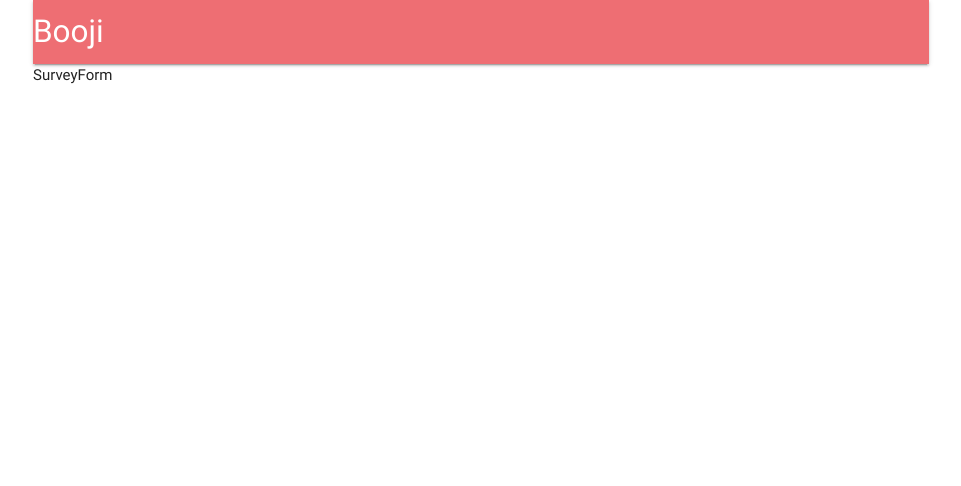
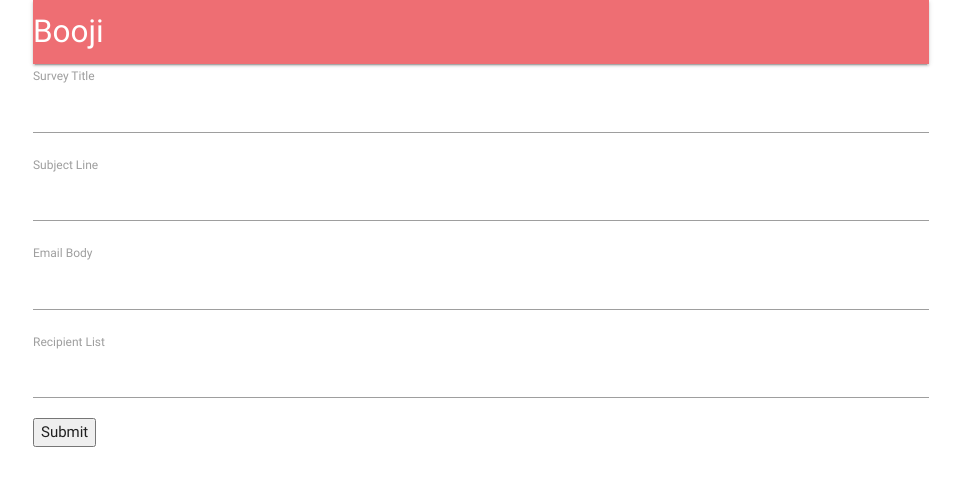
Before and after one commit to Jafsari/Feedback-Service-Project, a React (Create React App) app in the folder client/client/: page /surveys/new in a window 1280 px wide. Shown: the top 486 px of the page, without its empty margins (159-1120 px from the left). Built offline with nearby package versions, Linux system fonts and the light colour scheme; no server answers.

Commit message:
added working redux form that isnt DRY

```diff
--- a/client/client/src/components/App.js
+++ b/client/client/src/components/App.js
@@ -3,7 +3,7 @@
 import Header from './Header'
 import Landing from './landing'
 import Dashboard from './Dashboard'
-import SurveyNew from './surveys/surveyNew'
+import SurveyNew from './surveys/SurveyNew'
 import { connect } from 'react-redux'
 import * as actions from '../actions'
 
--- /dev/null
+++ b/client/client/src/components/surveys/SurveyField.js
@@ -0,0 +1,14 @@
+//Survey Field contains logic to render single a single
+// label and text input
+import React from 'react';
+
+const SurveyField = ({ input, label }) => {
+  return (
+      <div>
+      <label>{label}</label>
+        <input {...input} />
+      </div>
+    )
+}
+
+export default SurveyField
--- a/client/client/src/components/surveys/surveyForm.js
+++ b/client/client/src/components/surveys/surveyForm.js
@@ -1,12 +1,29 @@
 import React, { Component } from 'react';
-import { reduxForm } from 'redux-form'
+import _ from 'lodash'
+import { reduxForm, Field } from 'redux-form'
+import SurveyField from './SurveyField'
 
+const FIELDS = [
+{label: 'Survey Title', name:'Title'},
+{label: 'Subject Line', name:'Line'},
+{label: 'Email Body', name:'Body'},
+{label: 'Recipient List', name:'Emails'}
+];
 
 class SurveyForm extends Component {
-	render(){
+
+  renderFields() {
+    return _.map(FIELDS,({ label, name }) => { // iterating through the FIELDS array to render the inputs
+      return <Field key={name} component={SurveyField} type ="text" label={label} name ={name} />
+    })
+  }
+  render(){
 		return(
 			<div>
-      SurveyForm
+      <form onSubmit={this.props.handleSubmit(values => console.log(values))}>
+      {this.renderFields()}
+        <button type="submit"> Submit </button>
+        </form>
        </div>
 			)
 	}
--- a/client/client/src/components/surveys/surveyNew.js
+++ b/client/client/src/components/surveys/surveyNew.js
@@ -1,5 +1,5 @@
 import React, { Component } from 'react';
-import SurveyForm from './surveyForm'
+import SurveyForm from './SurveyForm'
 
 
 class SurveyNew extends Component {
```
